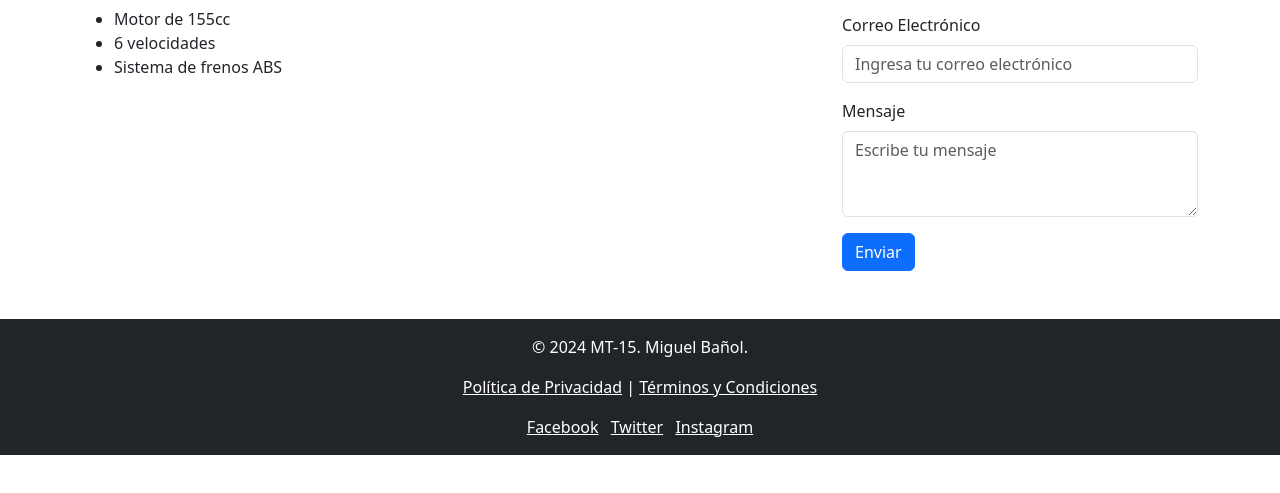
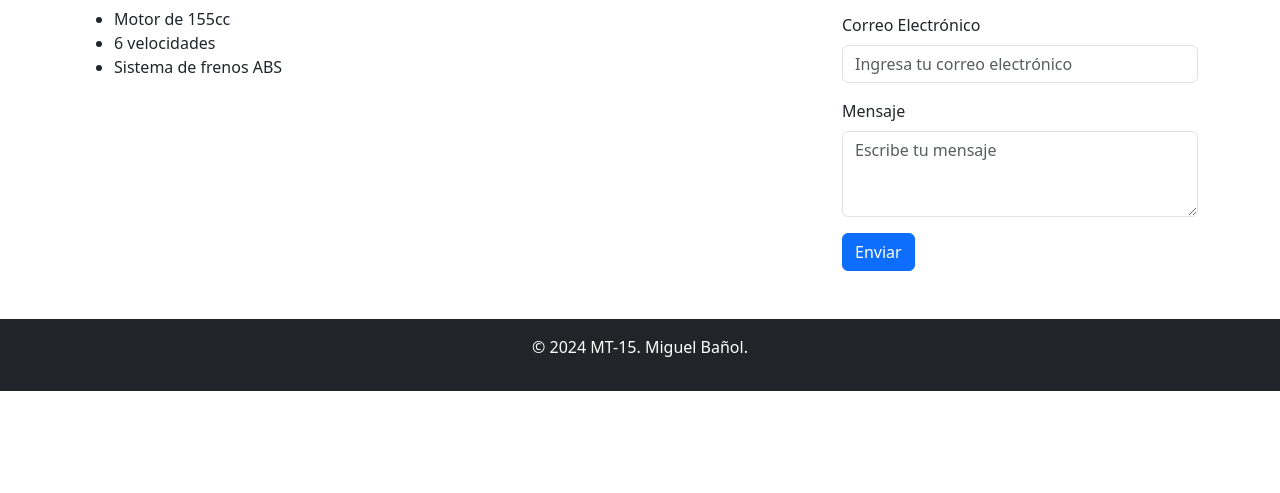
Before and after one commit to Maiguel18/Maiguel18.github.io, a website: page index.html in a window 1280 px wide. Shown: the part 267-760 px from the top of the page. Drawn offline with nearby package versions, Linux system fonts and the light colour scheme.

Commit message:
Update index.html

```diff
--- a/index.html
+++ b/index.html
@@ -67,18 +67,7 @@
         </section>
     </main>
     <footer class="bg-dark text-white text-center py-3 mt-5">
-        <div class="container">
-            <p>&copy; 2024 MT-15. Miguel Bañol.</p>
-            <p>
-                <a href="#" class="text-white">Política de Privacidad</a> |
-                <a href="#" class="text-white">Términos y Condiciones</a>
-            </p>
-            <div>
-                <a href="#" class="text-white me-2">Facebook</a>
-                <a href="#" class="text-white me-2">Twitter</a>
-                <a href="#" class="text-white">Instagram</a>
-            </div>
-        </div>
+        <p>&copy; 2024 MT-15. Miguel Bañol.</p>
     </footer>
     <script src="https://cdn.jsdelivr.net/npm/bootstrap@5.3.3/dist/js/bootstrap.bundle.min.js"></script>
 </body>
```
